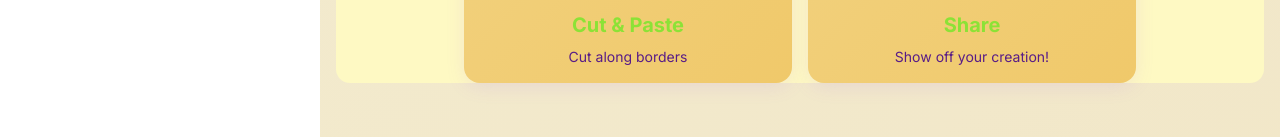
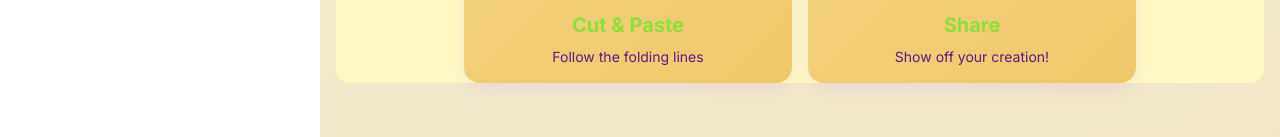
Before and after one commit to QUOduck/quocraftdiy, a React (Vite) app: page / in a window 1280 px wide. Shown: the part 953-1090 px from the top of the page. Built offline with nearby package versions, Linux system fonts and the light colour scheme; the HTML template or start-up script is replaced by a standard one.

Commit message:
Reverted to commit 64c1ec4f180acbe11cf4161cb60de0f9c81d8dd0

```diff
--- a/src/pages/Home.tsx
+++ b/src/pages/Home.tsx
@@ -11,7 +11,7 @@ const steps = [{
 }, {
   icon: Scissors,
   title: 'Cut & Paste',
-  description: 'Cut along borders'
+  description: 'Follow the folding lines'
 }, {
   icon: Share,
   title: 'Share',
```
